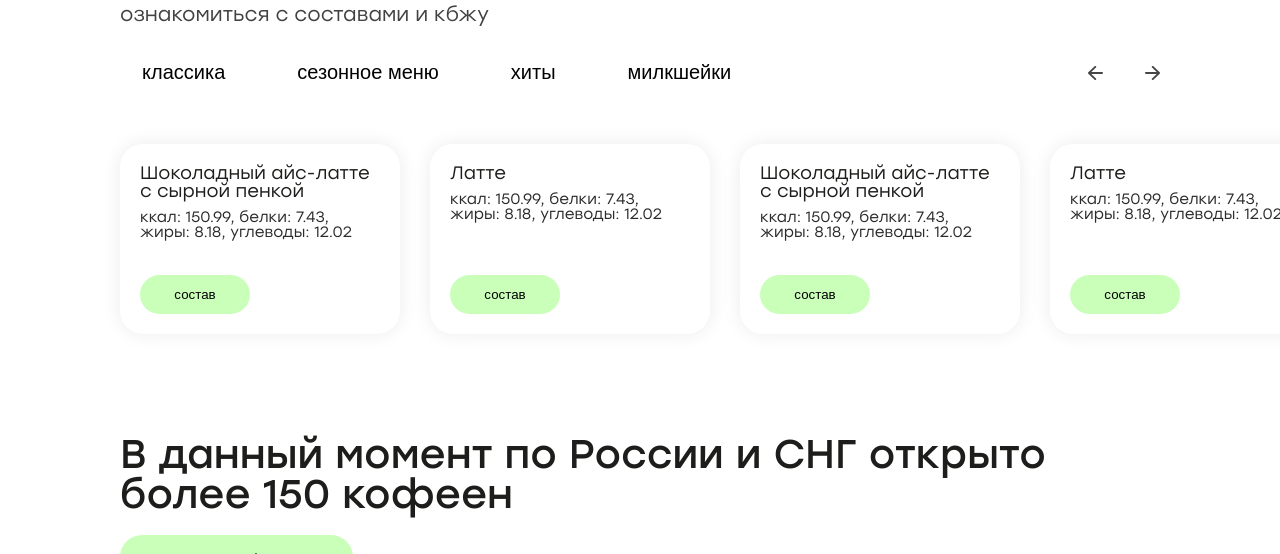
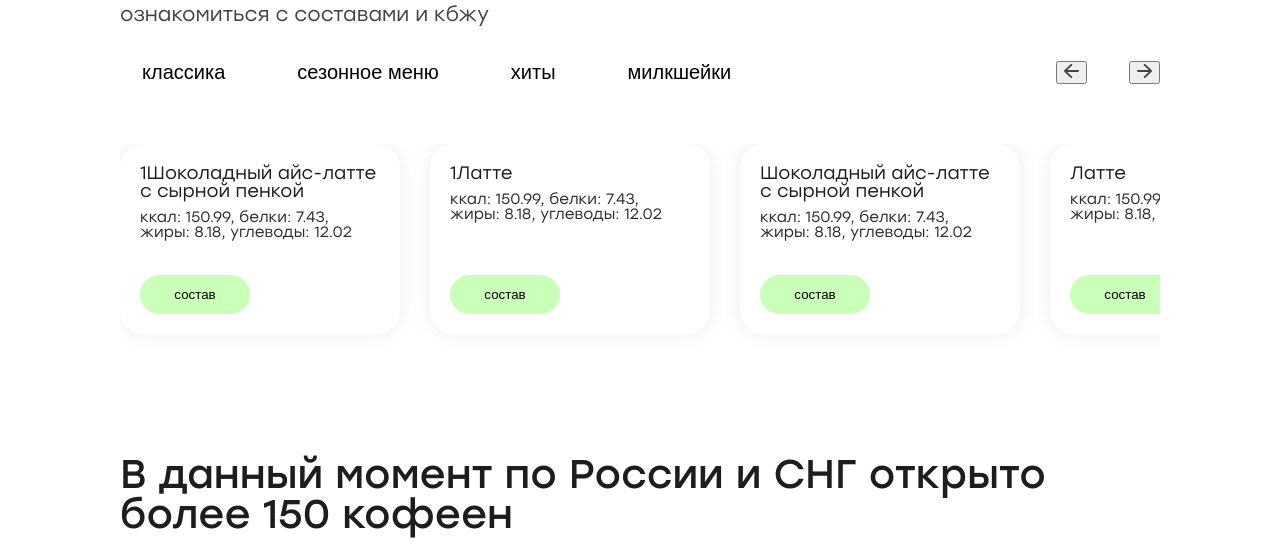
Before and after one commit to GooogeR/work_lend, a website: page index.html in a window 1280 px wide. Shown: the part 726-1280 px from the top of the page. Drawn offline with Linux system fonts and the light colour scheme.

Commit message:
add 1 slider

```diff
--- a/index.html
+++ b/index.html
@@ -6,6 +6,7 @@
     <title>Бодрый День</title>
     <link href="/dist/normalize.css" rel="stylesheet" />
     <link href="style.css" rel="stylesheet" />
+    <script defer src="index.js"></script>
   </head>
   <body class="bg-white text-gray-900">
     <!-- <div class="background-circle"></div>
@@ -96,24 +97,55 @@
           </div>
 
           <div class="arrow-wrap">
+            <button class="arrow-left" onclick="scrollLeftFunc()">
             <svg width="15" height="14" viewBox="0 0 15 14" fill="none" xmlns="http://www.w3.org/2000/svg">
               <path d="M14.0374 6.07804H3.28493L7.98251 1.57886C8.35793 1.2193 8.35793 0.629241 7.98251 0.269675C7.60709 -0.0898905 7.00064 -0.0898905 6.62522 0.269675L0.281567 6.34541C-0.0938549 6.70498 -0.0938549 7.28582 0.281567 7.64538L6.61559 13.7303C6.79544 13.903 7.03961 14 7.29424 14C7.54887 14 7.79304 13.903 7.97289 13.7303C8.34831 13.3708 8.34831 12.7899 7.97289 12.4304L3.28493 7.92197H14.0374C14.5668 7.92197 15 7.50709 15 7.00001C15 6.49293 14.5668 6.07804 14.0374 6.07804Z" fill="#2C2B2A" fill-opacity="0.87" />
             </svg>
+          </button>
+          <button class="arrow-right" onclick="scrollRightFunc()">
             <svg width="15" height="14" viewBox="0 0 15 14" fill="none" xmlns="http://www.w3.org/2000/svg">
               <path d="M0.962618 6.07804H11.7151L7.01749 1.57886C6.64207 1.2193 6.64207 0.629241 7.01749 0.269675C7.39291 -0.0898905 7.99936 -0.0898905 8.37478 0.269675L14.7184 6.34541C15.0939 6.70498 15.0939 7.28582 14.7184 7.64538L8.38441 13.7303C8.20456 13.903 7.96039 14 7.70576 14C7.45113 14 7.20696 13.903 7.02711 13.7303C6.65169 13.3708 6.65169 12.7899 7.02711 12.4304L11.7151 7.92197H0.962618C0.433178 7.92197 0 7.50709 0 7.00001C0 6.49293 0.433178 6.07804 0.962618 6.07804Z" fill="#2C2B2A" fill-opacity="0.87" />
             </svg>
+          </button>
           </div>
         </div>
 
         <div class="card-wrap">
-          <ul class="card-list">
+          <ul class="card-list"  id="cardList">
+            <li class="card-item">
+              <div class="card-text-wrap">
+              <h3 class="card-title">1Шоколадный айс-латте с сырной пенкой</h3>
+              <p class="card-text">ккал: 150.99, белки: 7.43, жиры: 8.18, углеводы: 12.02</p>
+            </div>
+              <button class="card-btn">состав</button>
+            </li>
+            <li class="card-item">
+              <div class="card-text-wrap">
+                <h3 class="card-title">1Латте</h3>
+              <p class="card-text">ккал: 150.99, белки: 7.43, жиры: 8.18, углеводы: 12.02</p>
+            </div>
+              <button class="card-btn">состав</button>
+            </li>
+            <li class="card-item">
+              <div class="card-text-wrap">
+                <h3 class="card-title">1Шоколадный айс-латте с сырной пенкой</h3>
+              <p class="card-text">ккал: 150.99, белки: 7.43, жиры: 8.18, углеводы: 12.02</p>
+            </div>
+              <button class="card-btn">состав</button>
+            </li>
+            <li class="card-item">
+              <div class="card-text-wrap">
+                <h3 class="card-title">1Латте</h3>
+              <p class="card-text">ккал: 150.99, белки: 7.43, жиры: 8.18, углеводы: 12.02</p>
+            </div>
+              <button class="card-btn">состав</button>
+            </li>
             <li class="card-item">
               <div class="card-text-wrap">
               <h3 class="card-title">Шоколадный айс-латте с сырной пенкой</h3>
               <p class="card-text">ккал: 150.99, белки: 7.43, жиры: 8.18, углеводы: 12.02</p>
             </div>
               <button class="card-btn">состав</button>
-
             </li>
             <li class="card-item">
               <div class="card-text-wrap">
@@ -272,7 +304,7 @@
                 <div class="blog-card-wrap">
                   <img src="/public/blog.png" alt="">
                   <div class="blog-card-text-wrap">
-                    <p class="blog-desq">Встречайте новую бодрую кофейню в Москве!Это новая точка с двумя этажами и освежающим и стильным интерьером. В меню — вечная бодрящая классика, крутые весенние спешелы и очень вкусные десерты. Приходите в гости на Новоданиловскую набережную 10А и попробуйте сами</p>
+                    <p class="blog-desq">Встречайте новую бодрую кофейню в Москве!Это новая точка с двумя этажами и освежающим и стильным интерьером. В меню — вечная бодрящая классика, крутые весенние спешелы и очень вкусные десерты. Приходите в гости на Новоданиловскую набережную 10А и попробуйте сами</p>
                     <a href="" >показать полностью</a>
                   </div>
                 </div>
@@ -281,7 +313,7 @@
                 <div class="blog-card-wrap">
                   <img src="/public/blog.png" alt="">
                   <div class="blog-card-text-wrap">
-                    <p class="blog-desq">Встречайте новую бодрую кофейню в Москве!Это новая точка с двумя этажами и освежающим и стильным интерьером. В меню — вечная бодрящая классика, крутые весенние спешелы и очень вкусные десерты. Приходите в гости на Новоданиловскую набережную 10А и попробуйте сами</p>
+                    <p class="blog-desq">Встречайте новую бодрую кофейню в Москве!Это новая точка с двумя этажами и освежающим и стильным интерьером. В меню — вечная бодрящая классика, крутые весенние спешелы и очень вкусные десерты. Приходите в гости на Новоданиловскую набережную 10А и попробуйте сами</p>
                     <a href="">показать полностью</a>
                   </div>
                 </div>
@@ -294,9 +326,9 @@
         <div class="partners-container container">
           <div class="partners-wrap">
             <h2 class="partners-title">в поисках новых партнёров</h2>
-            <p class="partners-text">Входим в топ-3 кофеен по количеству кофеен в России по версии журнала Foodservice</p>
-            <p class="partners-text">Одна из самых прибыльных франшиз по мнению Forbes</p>
-            <p class="partners-text partners-text-last">Каждую неделю открываем 1 новую кофейню вместе с партнёрами</p>
+            <p class="partners-text">Входим в топ-3 кофеен по количеству кофеен в России по версии журнала Foodservice</p>
+            <p class="partners-text">Одна из самых прибыльных франшиз по мнению Forbes</p>
+            <p class="partners-text partners-text-last">Каждую неделю открываем 1 новую кофейню вместе с партнёрами</p>
             <button class="partners-btn">открыть кофейню <svg width="13" height="12" viewBox="0 0 13 12" fill="none" xmlns="http://www.w3.org/2000/svg">
               <path d="M1.40656 6.75003H9.78406L6.12405 10.41C5.83156 10.7025 5.83156 11.1825 6.12405 11.475C6.41655 11.7675 6.88906 11.7675 7.18155 11.475L12.1241 6.53253C12.4166 6.24003 12.4166 5.76753 12.1241 5.47503L7.18906 0.525028C7.04893 0.384589 6.85869 0.305664 6.66031 0.305664C6.46192 0.305664 6.27168 0.384589 6.13156 0.525028C5.83906 0.817528 5.83906 1.29003 6.13156 1.58253L9.78406 5.25003H1.40656C0.994055 5.25003 0.656555 5.58753 0.656555 6.00003C0.656555 6.41253 0.994055 6.75003 1.40656 6.75003Z" fill="#2C2B2A" />
             </svg></button>
@@ -309,8 +341,8 @@
           <div class="work-wrap">
             <img src="/public/work.png" alt="" class="work-img">
             <div class="work-wrapper">
-              <h2 class="work-title">Работай у нас</h2>
-              <p class="work-text">вакансии в кофейне и офисе</p>
+              <h2 class="work-title">Работай у нас</h2>
+              <p class="work-text">вакансии в кофейне и офисе</p>
               <form class="work-form" action="#">
                 <input class="work-inp" type="text" placeholder="город">
                 <select class="work-inp" name="select" id="">
@@ -335,8 +367,8 @@
           <div class="footer-wrap">
             <div class="footer-up">
               <div class="footer-up-left">
-            <h2 class="footer-title">Остались вопросы или хотите открыть кофейню по франшизе?</h2>
-            <p class="footer-text">Оставьте свой номер и мы с вами свяжемся</p>
+            <h2 class="footer-title">Остались вопросы или хотите открыть кофейню по франшизе?</h2>
+            <p class="footer-text">Оставьте свой номер и мы с вами свяжемся</p>
           </div>
           <div class="footer-up-right">
             <input type="text" placeholder="Ваше имя" class="footer-inp">
@@ -397,7 +429,7 @@
                   <span>630049, г. Новосибирск,</span>
                   <span>Красный проспект 200, 12 этаж</span> </address></div>
           </div>
-          <span class="footer-day">© 2024 Бодрый день</span>
+          <span class="footer-day">© 2024 Бодрый день</span>
           </div>
         </div>
       </footer>
--- /dev/null
+++ b/index.js
@@ -0,0 +1,23 @@
+window.scrollLeftFunc = () => {
+  const cardList = document.getElementById('cardList');
+  const scrollAmount = cardList.offsetWidth / 4 * 4;
+  cardList.scrollLeft -= scrollAmount;
+};
+
+window.scrollRightFunc = () => {
+  const cardList = document.getElementById('cardList');
+  const scrollAmount = cardList.offsetWidth / 4 * 4;
+  cardList.scrollLeft += scrollAmount;
+};
+
+document.addEventListener('DOMContentLoaded', () => {
+  const cardList = document.getElementById('cardList');
+  const cardWidth = 180; // ширина одной карточки
+  const numberOfCardsToShow = 4;
+  const scrollLeft = cardWidth * numberOfCardsToShow;
+
+  cardList.scrollTo({
+    left: scrollLeft,
+    behavior: 'auto'
+  });
+});
--- a/style.css
+++ b/style.css
@@ -242,6 +242,26 @@ background-color:rgba(115, 255, 74, 0.38);
   flex-direction: column;
   gap: 10px;
 }
+
+/* код для слайдера 1  */
+.card-list {
+  overflow-x: auto;
+  padding-bottom: 20px;
+  scroll-snap-type: x mandatory;
+  display: flex;
+  flex-wrap: nowrap;
+
+}
+
+.card-item {
+  flex: 0 0 240px;
+  scroll-snap-align: start;
+}
+.card-list::-webkit-scrollbar {
+  width: 0px;
+  height: 0px;
+}
+/* code  */
 
 
 /* секция cafe  */
```
